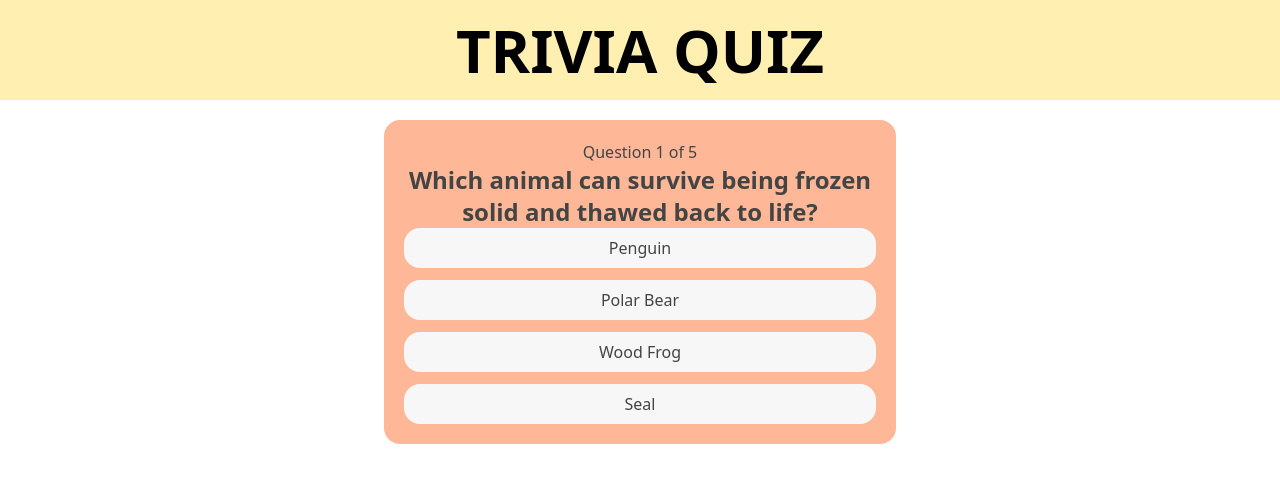
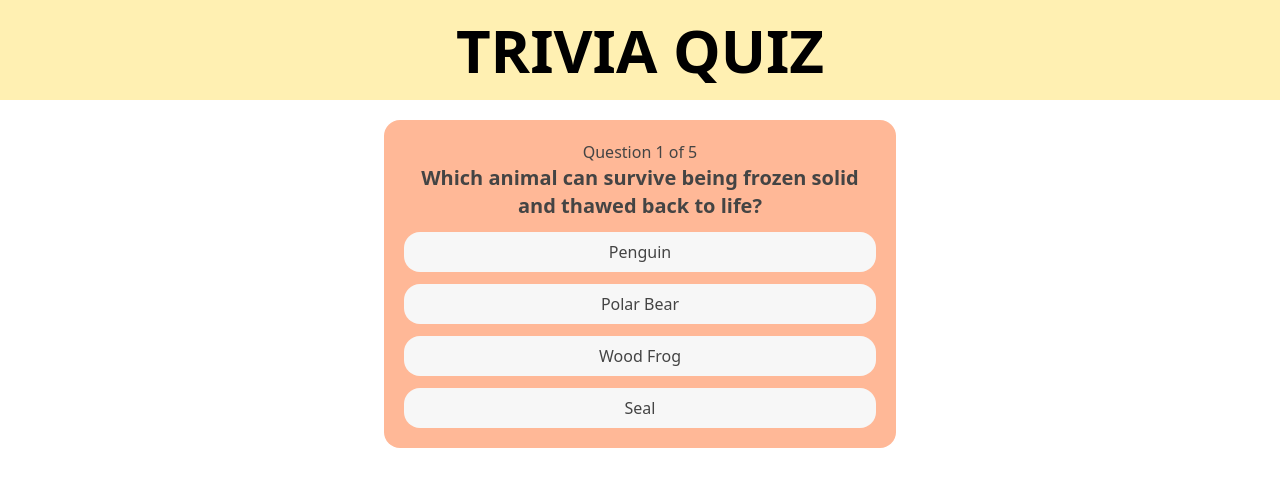
Before and after one commit to yevhenii-kapustian/quiz-app-assignment-, a Next.js app: page / in a window 1280 px wide. Shown: the top 486 px of the page. Built offline with nearby package versions, Linux system fonts and the light colour scheme.

Commit message:
Added more styles

```diff
--- a/src/components/Question/index.tsx
+++ b/src/components/Question/index.tsx
@@ -36,8 +36,8 @@ const Question = () => {
   return (
     <div className="mt-5 m-auto p-5 w-2/5 text-[#444444] bg-[#FFB897] rounded-2xl">
       <h2 className="text-center">{`Question ${questionNumber + 1} of ${questions.length}`}</h2>
-      <h3 className="text-2xl font-extrabold text-center">{updatedQuestions.question}</h3>
-      <div className="w-full flex flex-col items-start gap-3">
+      <h3 className="text-xl font-extrabold text-center">{updatedQuestions.question}</h3>
+      <div className="mt-3 w-full flex flex-col items-start gap-3">
          <OptionList
           handleClick={handleClick}
           userAnswer={userAnswer}
```
